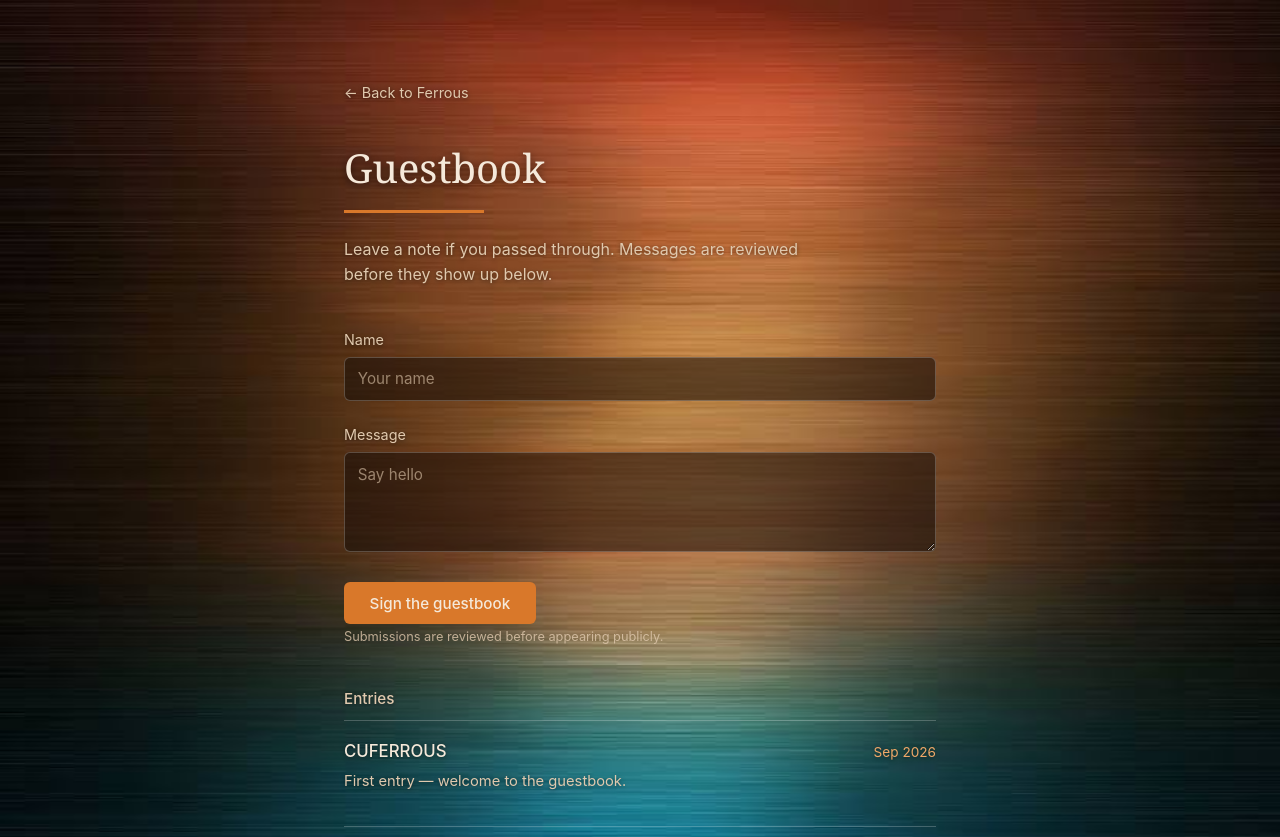
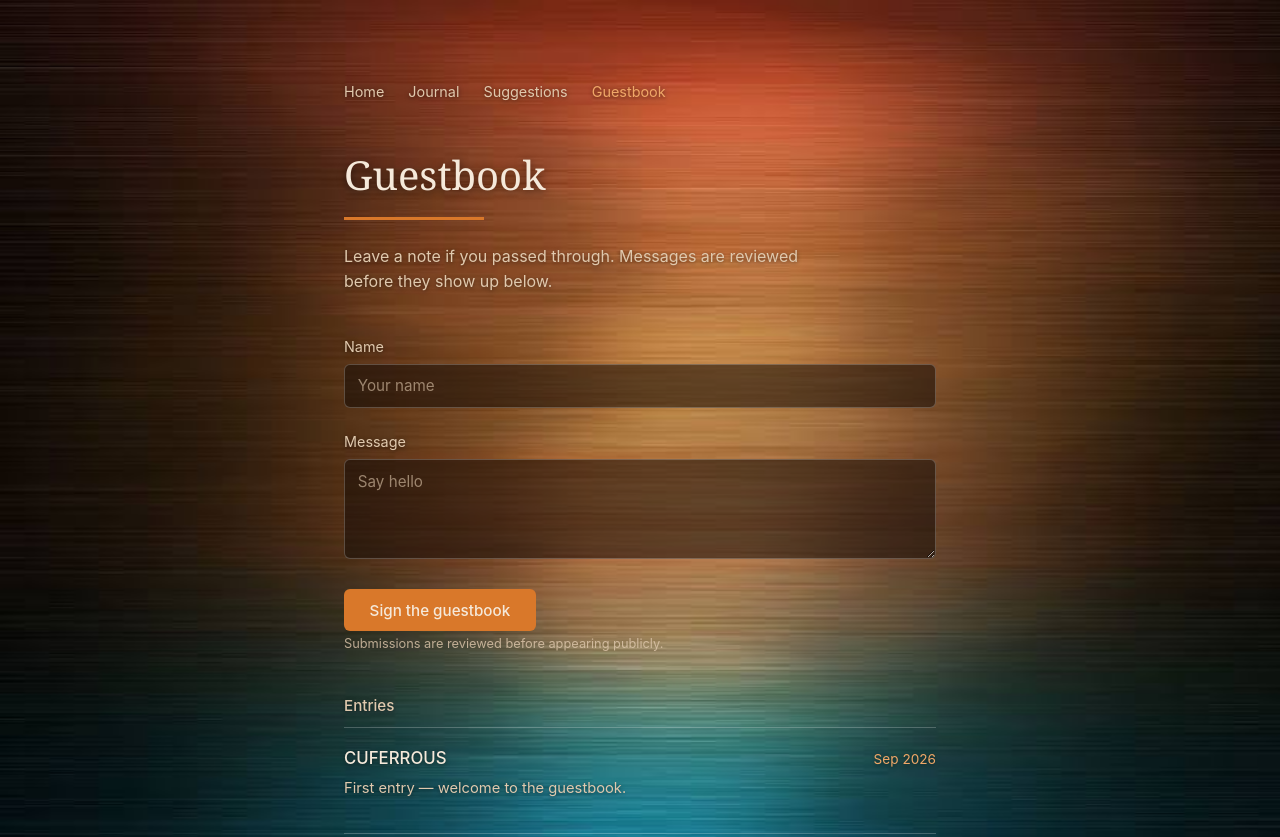
Before and after one commit to CUFERROUS/Ferrous, a plain HTML site: page guestbook.html in a window 1280 px wide. Shown: the top 837 px of the page. Drawn offline with Linux system fonts and the light colour scheme.

Commit message:
Update guestbook.html

```diff
--- a/guestbook.html
+++ b/guestbook.html
@@ -27,6 +27,18 @@
     min-height: 100vh;
   }
   .wrap { max-width: 640px; margin: 0 auto; padding: 5rem 1.5rem 4rem; }
+  .site-nav {
+    display: flex;
+    gap: 1.5rem;
+    margin-bottom: 2.5rem;
+  }
+  .site-nav a {
+    color: var(--ink-soft);
+    text-decoration: none;
+    font-size: 0.9rem;
+    text-shadow: 0 1px 4px rgba(0,0,0,0.5);
+  }
+  .site-nav a:hover, .site-nav a.active { color: var(--copper); }
   .back-link {
     display: inline-block;
     color: var(--ink-soft);
@@ -150,7 +162,12 @@
 </head>
 <body>
   <div class="wrap">
-    <a class="back-link" href="index.html">&larr; Back to Ferrous</a>
+    <nav class="site-nav">
+      <a href="index.html">Home</a>
+      <a href="journal.html">Journal</a>
+      <a href="suggestions.html">Suggestions</a>
+      <a href="guestbook.html" class="active">Guestbook</a>
+    </nav>
 
     <h1>Guestbook</h1>
     <div class="underline"></div>
```
